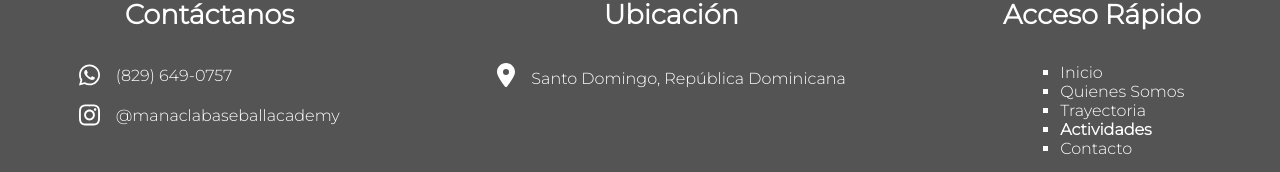
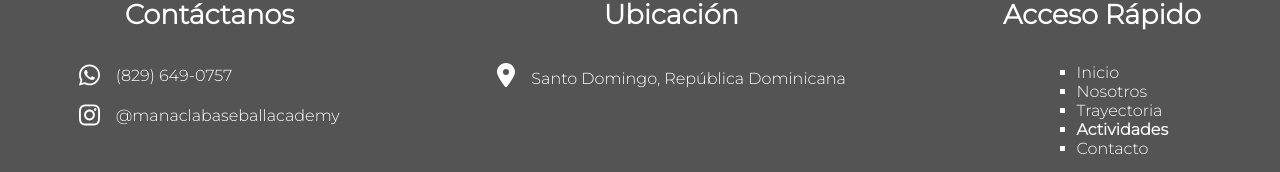
Before and after one commit to emxanuel/manacla-baseball-academy, a React (Vite) app: page /#/activities in a window 1280 px wide. Shown: the part 1698-1870 px from the top of the page. Built offline with nearby package versions, Linux system fonts and the light colour scheme.

Commit message:
changes in navbar and about page

```diff
--- a/src/components/Footer.tsx
+++ b/src/components/Footer.tsx
@@ -36,7 +36,7 @@ const Footer = () => {
                     <div className={styles.content}>
                         <ul onClick={scrollZero}>
                             <li><Link to="/">Inicio</Link></li>
-                            <li><Link to="/about">Quienes Somos</Link></li>
+                            <li><Link to="/about">Nosotros</Link></li>
                             <li><Link to="/trajectory">Trayectoria</Link></li>
                             <li><Link to='/activities'>Actividades</Link></li>
                             <li><Link to="/contact">Contacto</Link></li>
--- a/src/components/NavbarMenu.tsx
+++ b/src/components/NavbarMenu.tsx
@@ -15,9 +15,10 @@ const NavbarMenu = () => {
         <div>
             <div className={`${styles.notShow} ${styles.hidden} ${styles.container} hideOnScroll`} id={styles.container}>
                 <Link className={styles.links} to='/' onClick={scrollZero}>Inicio</Link>
-                <Link className={styles.links} to='/about' onClick={scrollZero}>Quienes Somos</Link>
+                <Link className={styles.links} to='/about' onClick={scrollZero}>Nosotros</Link>
                 <button onClick={toggle}><p className={styles.links}>Elegibles</p></button>
                 <Link className={styles.links} to='/trajectory' onClick={scrollZero}>Trayectoria</Link>
+                <Link className={styles.links} to='/activities' onClick={scrollZero}>Actividades</Link>
                 <Link className={styles.links} to='/contact' onClick={scrollZero}>Contacto</Link>
             </div>
             <ElegibleModal />
--- a/src/pages/About.tsx
+++ b/src/pages/About.tsx
@@ -1,6 +1,7 @@
 import styles from '../css/about.module.css'
 import { selectedPage } from '../functions/elements'
 import { useEffect } from 'react'
+import Members from '../components/Members'
 
 const About = () => {
     useEffect(() => {
@@ -18,6 +19,8 @@ const About = () => {
                 convertirse en en este campo deportivo e impulsarlo a convertirse en jugadores profesionales.
                 </p>
             </div>
+
+            <Members />
         </div>
     )
 }
--- a/src/pages/Trajectory.tsx
+++ b/src/pages/Trajectory.tsx
@@ -2,7 +2,6 @@ import styles from '../css/trajectory.module.css'
 import image from '../assets/images/TRAYECTORIA-min.svg'
 import { selectedPage } from '../functions/elements'
 import { useEffect } from 'react'
-import Members from '../components/Members'
 
 const Trajectory = () => {
     useEffect(() => {
@@ -14,7 +13,6 @@ const Trajectory = () => {
                 <div className={styles.imgContainer}>
                     <img src={image} alt="Imagen de trayectoria" />
                 </div>
-                <Members />
             </div>
         </div>
     )
```
